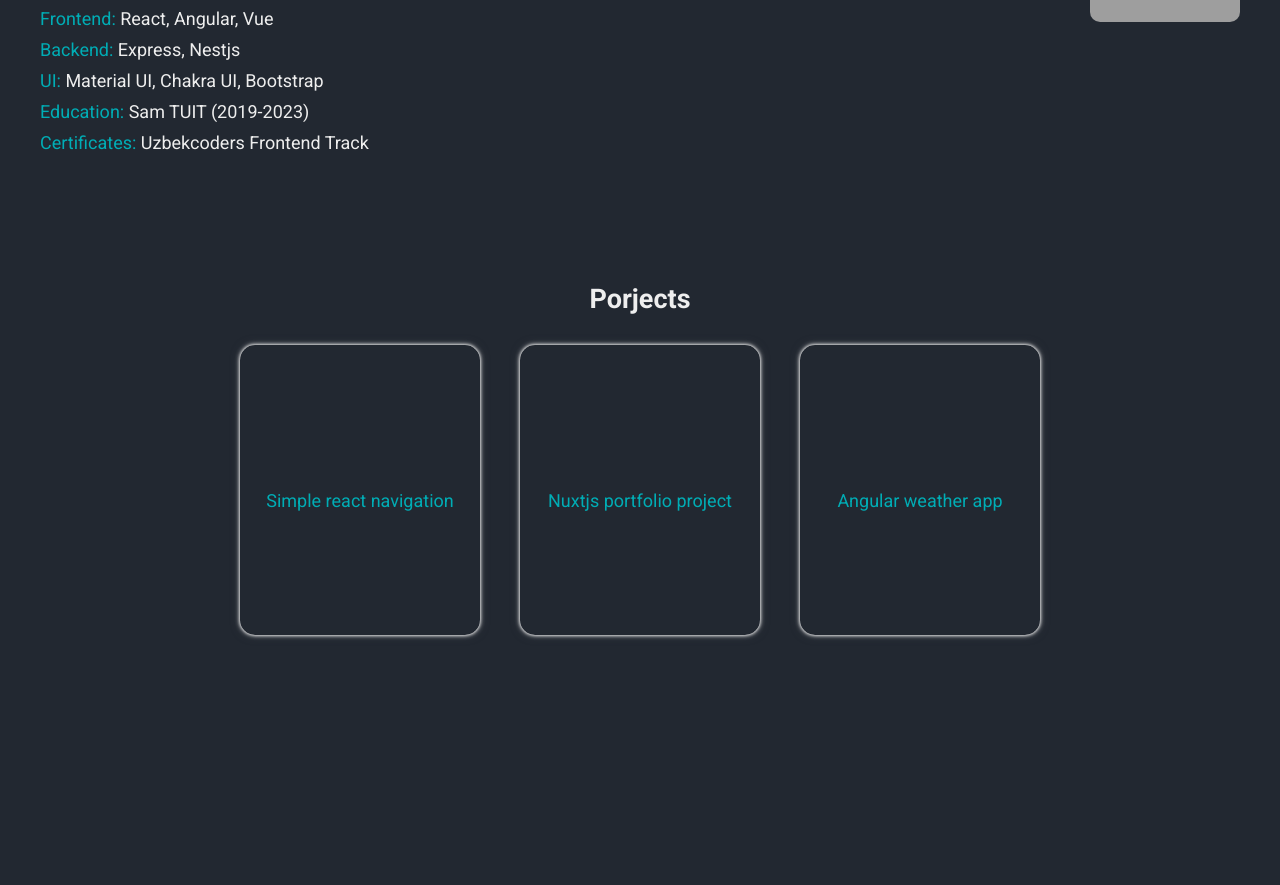
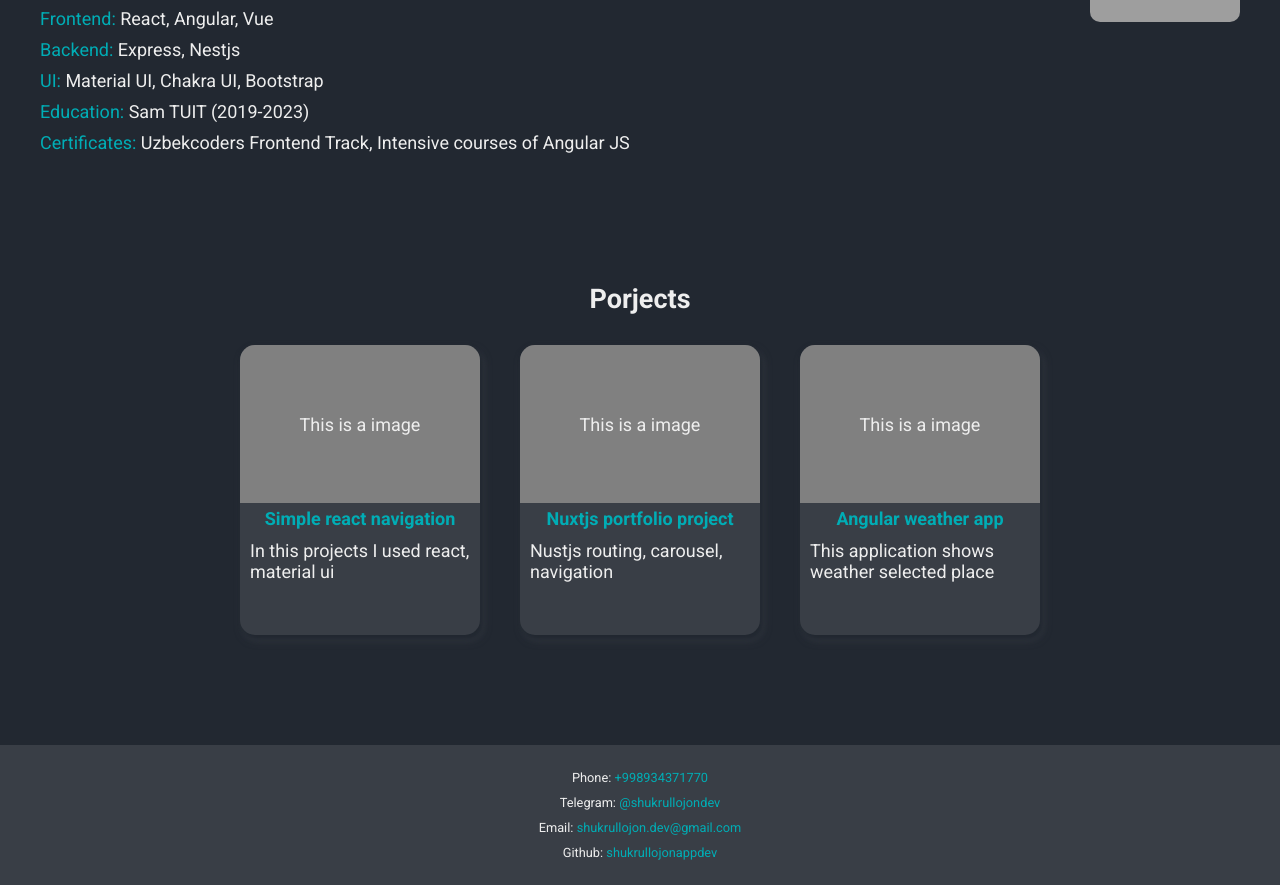
Before and after one commit to shukrullojonappdev/ng-portfolio, an Angular app: page / in a window 1280 px wide. Shown: the part 1100-1985 px from the top of the page. Before the commit the page ends 1795 px from the top, so only its background shows below. Built offline with nearby package versions, Linux system fonts and the light colour scheme; grey boxes are pictures that could not be loaded.

Commit message:
portfolio

```diff
--- a/src/app/about/about.component.html
+++ b/src/app/about/about.component.html
@@ -16,7 +16,8 @@
         <li class="data"><span>UI: </span>Material UI, Chakra UI, Bootstrap</li>
         <li class="data"><span>Education:</span> Sam TUIT (2019-2023)</li>
         <li class="data">
-          <span>Certificates:</span> Uzbekcoders Frontend Track
+          <span>Certificates:</span> Uzbekcoders Frontend Track, Intensive
+          courses of Angular JS
         </li>
       </div>
       <div class="img-box">
--- a/src/app/about/about.component.scss
+++ b/src/app/about/about.component.scss
@@ -18,7 +18,6 @@
       flex-wrap: wrap-reverse;
 
       .data-box {
-        max-width: 550px;
         min-width: 300px;
       }
 
--- a/src/app/app.component.html
+++ b/src/app/app.component.html
@@ -1,8 +1,9 @@
+<app-header></app-header>
 <div class="container">
-  <app-header></app-header>
   <app-home></app-home>
   <app-about></app-about>
   <app-projects></app-projects>
 </div>
+<app-footer></app-footer>
 <app-sidebar></app-sidebar>
 <router-outlet></router-outlet>
--- a/src/app/app.module.ts
+++ b/src/app/app.module.ts
@@ -10,9 +10,10 @@ import { SidebarComponent } from './sidebar/sidebar.component';
 import { HomeComponent } from './home/home.component';
 import { AboutComponent } from './about/about.component';
 import { ProjectsComponent } from './projects/projects.component';
+import { FooterComponent } from './footer/footer.component';
 
 @NgModule({
-  declarations: [AppComponent, HeaderComponent, SidebarComponent, HomeComponent, AboutComponent, ProjectsComponent],
+  declarations: [AppComponent, HeaderComponent, SidebarComponent, HomeComponent, AboutComponent, ProjectsComponent, FooterComponent],
   imports: [BrowserModule, AppRoutingModule, FontAwesomeModule],
   providers: [],
   bootstrap: [AppComponent],
--- /dev/null
+++ b/src/app/footer/footer.component.html
@@ -0,0 +1,23 @@
+<footer class="footer">
+  <div class="links">
+    <div class="link">Phone: <a href="tel:+998934371770">+998934371770</a></div>
+    <div class="link">
+      Telegram:
+      <a href="https://t.me/shukrullojondev" target="_blank"
+        >@shukrullojondev</a
+      >
+    </div>
+    <div class="link">
+      Email:
+      <a href="mailto:shukrullojon.dev@gmail.com" target="_blank"
+        >shukrullojon.dev@gmail.com</a
+      >
+    </div>
+    <div class="link">
+      Github:
+      <a href="https://github.com/shukrullojonappdev" target="_blank"
+        >shukrullojonappdev</a
+      >
+    </div>
+  </div>
+</footer>
--- /dev/null
+++ b/src/app/footer/footer.component.scss
@@ -0,0 +1,27 @@
+@import "../../theme.scss";
+
+.footer {
+  width: 100%;
+  background: $sc;
+  padding: 20px 0;
+  display: flex;
+  justify-content: center;
+  align-items: center;
+  margin-top: 50px;
+
+  .links {
+    display: flex;
+    flex-direction: column;
+    justify-content: center;
+    align-items: center;
+
+    .link {
+      margin: 5px 0;
+      font-size: 0.8rem;
+
+      a {
+        color: $hc;
+      }
+    }
+  }
+}
--- /dev/null
+++ b/src/app/footer/footer.component.ts
@@ -0,0 +1,12 @@
+import { Component, OnInit } from '@angular/core';
+
+@Component({
+  selector: 'app-footer',
+  templateUrl: './footer.component.html',
+  styleUrls: ['./footer.component.scss'],
+})
+export class FooterComponent implements OnInit {
+  constructor() {}
+
+  ngOnInit(): void {}
+}
--- a/src/app/projects/projects.component.html
+++ b/src/app/projects/projects.component.html
@@ -5,9 +5,9 @@
       <a href="{{ project.link }}" target="_blank" class="hover-icon">
         <fa-icon [icon]="faEye"></fa-icon>
       </a>
-      <div class="box-img"></div>
+      <div class="box-img">This is a image</div>
       <div class="box-title">{{ project.name }}</div>
-      <div class="box-content"></div>
+      <div class="box-content">{{ project.content }}</div>
     </div>
   </div>
 </div>
--- a/src/app/projects/projects.component.scss
+++ b/src/app/projects/projects.component.scss
@@ -26,7 +26,8 @@
     justify-content: center;
     align-items: center;
     flex-direction: column;
-    box-shadow: 0 0 3px $fc, 0 0 5px $fc, 0 0 10px $sc;
+    box-shadow: 0px 0px 3px $pc, 3px 5px 5px $pc, 3px 5px 8px $sc;
+    background: $sc;
 
     .hover-icon {
       position: absolute;
@@ -51,19 +52,32 @@
 
     &-img {
       flex: 5;
-      background-color: red;
+      width: 100%;
+      height: 100%;
+      border-top-left-radius: 15px;
+      border-top-right-radius: 15px;
+      background-color: grey;
+      display: flex;
+      justify-content: center;
+      align-items: center;
     }
 
     &-title {
-      flex: 2;
+      flex: 1;
       color: $hc;
+      margin-top: 5px;
       text-align: center;
       width: 100%;
+      font-weight: 700;
     }
 
     &-content {
       flex: 3;
-      background-color: green;
+      width: 100%;
+      height: 100%;
+      border-bottom-left-radius: 15px;
+      border-bottom-right-radius: 15px;
+      padding: 0 10px;
     }
   }
 }
--- a/src/app/projects/projects.component.ts
+++ b/src/app/projects/projects.component.ts
@@ -5,19 +5,19 @@ const projects = [
   {
     name: 'Simple react navigation',
     img: '',
-    content: 'In this projects I use react, material ui',
+    content: 'In this projects I used react, material ui',
     link: '',
   },
   {
     name: 'Nuxtjs portfolio project',
     img: '',
-    content: '',
+    content: 'Nustjs routing, carousel, navigation',
     link: 'https://shmportfolio.netlify.app',
   },
   {
     name: 'Angular weather app',
     img: '',
-    content: '',
+    content: 'This application shows weather selected place',
     link: 'https://shngweather.netlify.app',
   },
 ];
--- a/src/index.html
+++ b/src/index.html
@@ -2,7 +2,7 @@
 <html lang="en">
   <head>
     <meta charset="utf-8" />
-    <title>NgDoc</title>
+    <title>Shukrullojon's portfolio</title>
     <base href="/" />
     <meta name="viewport" content="width=device-width, initial-scale=1" />
     <link rel="icon" type="image/x-icon" href="favicon.ico" />
```
Also changed, not shown: 1 other file (tests, documents, lock files or other folders).
